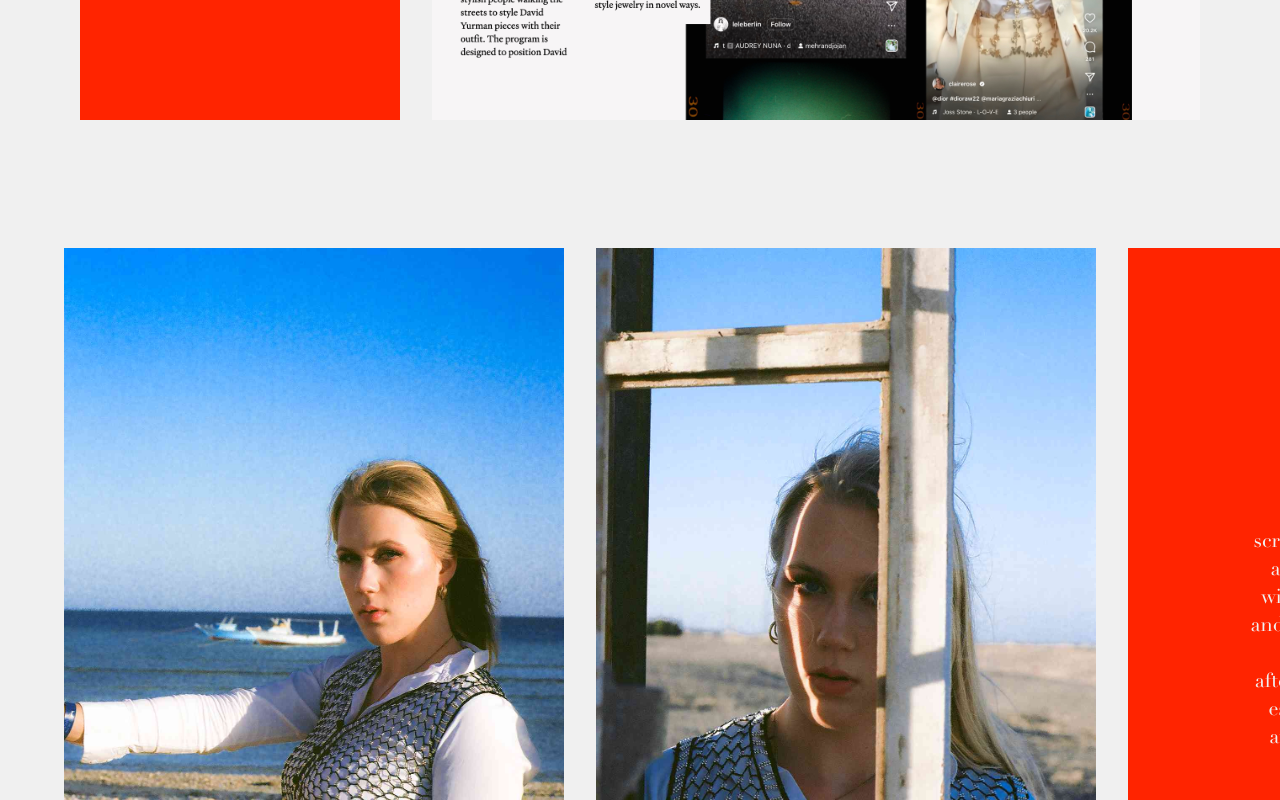
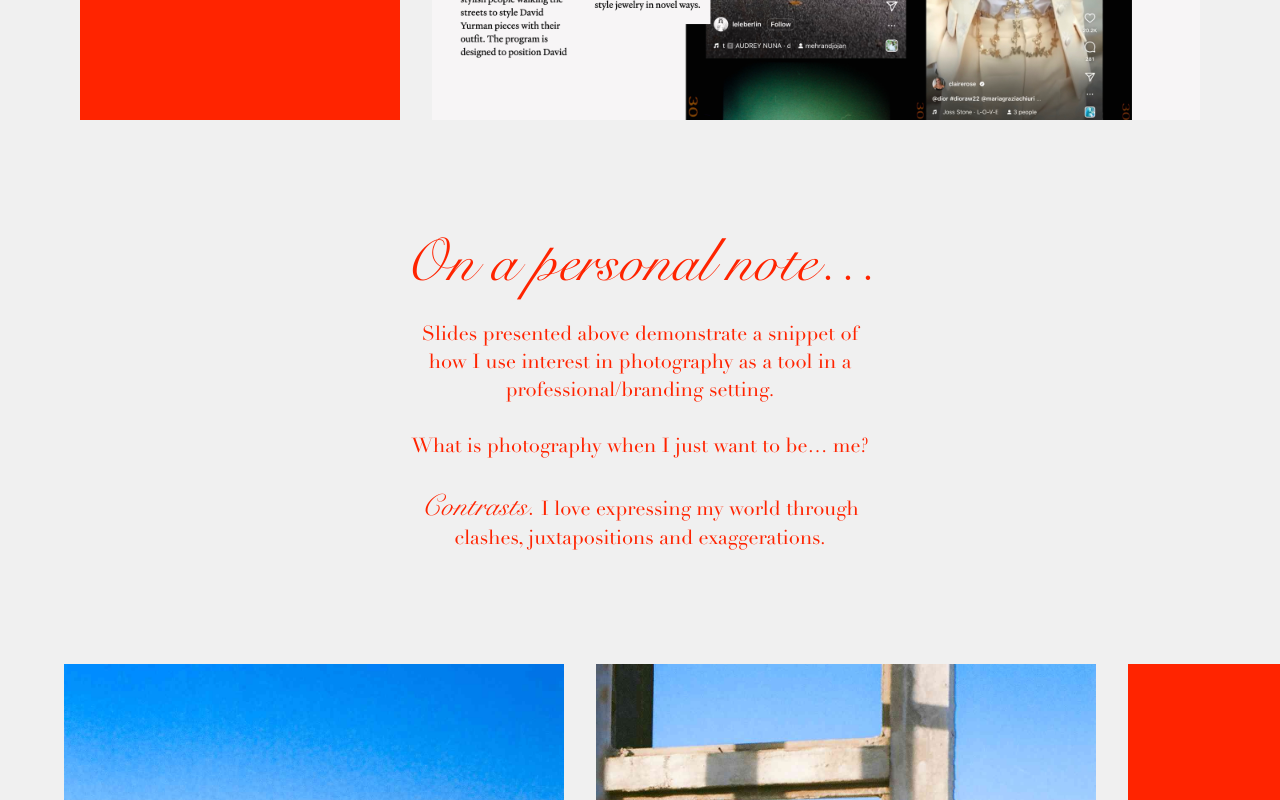
Before and after one commit to piotrostr/domi, a website built with Parcel: page website/index.html in a window 1280 px wide. Shown: the part 3339-4139 px from the top of the page. Built offline with nearby package versions, Linux system fonts and the light colour scheme.

Commit message:
add last few bits of text

```diff
--- a/website/index.css
+++ b/website/index.css
@@ -48,6 +48,10 @@ div {
   font-family: "Didot", sans-serif;
 }
 
+#roundhand {
+  font-family: "SnellRoundhand", sans-serif !important;
+}
+
 a {
   text-decoration: none;
   color: inherit;
--- a/website/index.html
+++ b/website/index.html
@@ -114,7 +114,11 @@
         style="height: auto"
       >
         <div class="w-64 text-lg text-center text-gray">
-          "Wild Conservatory" is a perfect example of a
+          The idea of creating a “Wild Conservatory” stemmed from my great
+          interest in the school long before my application. I thought that
+          since David Yurman is a family business with deep artisanal roots,
+          there is no better way to highlight them than through the
+          up-and-coming talents of the new generation.
         </div>
       </div>
     </div>
@@ -132,6 +136,18 @@
         </div>
       </div>
       <img src="static/DY_4.jpeg" width="768" alt="slide-with-yurman" />
+    </div>
+    <div class="bg-gray flex justify-center">
+      <div class="text-center max-w-xl p-12 text-xl text-red">
+        <h3 class="text-3xl md:text-6xl">On a personal note…</h3>
+        <br />
+        Slides presented above demonstrate a snippet of how I use interest in
+        photography as a tool in a professional/branding setting.
+        <br /><br />What is photography when I just want to be… me?<br /><br />
+        <span id="roundhand" class="text-3xl">Contrasts.</span>
+        I love expressing my world through clashes, juxtapositions and
+        exaggerations.
+      </div>
     </div>
     <div class="bg-gray flex flex-row overflow-x-auto p-16 space-x-8 relative">
       <img height="700" width="500" src="static/bomba1.jpeg" />
```
